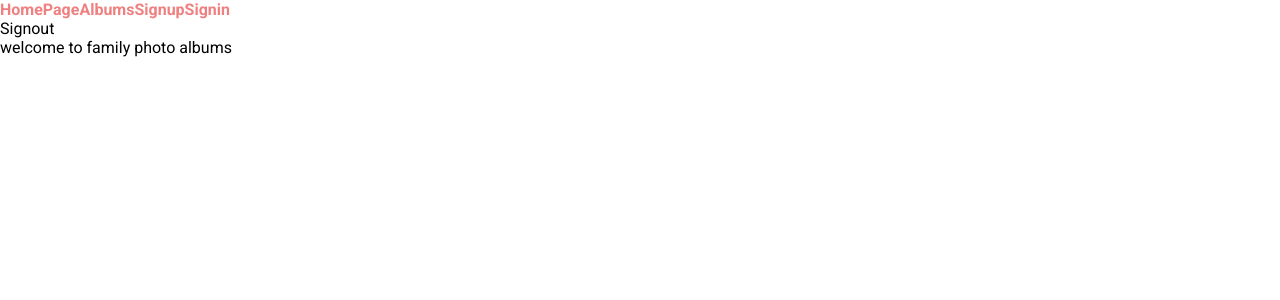
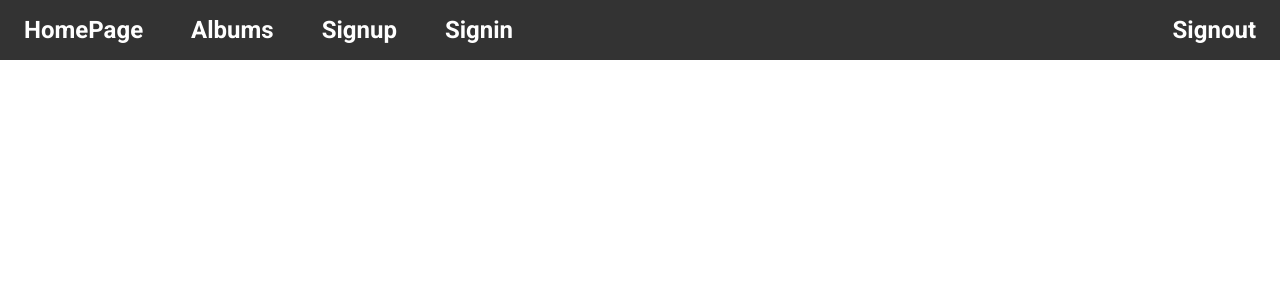
Before and after one commit to ASSAFVAN/Family-Photo-Albums, a React (Create React App) app in the folder client/: page / in a window 1280 px wide. Shown: the top 300 px of the page. Built offline with nearby package versions, Linux system fonts and the light colour scheme.

Commit message:
signout styling

```diff
--- a/client/src/components/Header/style.css
+++ b/client/src/components/Header/style.css
@@ -1,4 +1,4 @@
-/* .navbar {
+.navbar {
   display: flex;
   justify-content: space-between;
   align-items: center;
@@ -8,22 +8,26 @@
   top: 0;
   left: 0;
   z-index: 5;
-} */
-/*
+}
+
 .navbar--left {
   display: flex;
   justify-content: space-between;
   align-items: center;
 }
 
-.navbar a {
+.navbar a,
+.navbar--right {
   color: white;
   padding: 1rem;
   margin: 0 0.5rem;
   text-decoration: none;
   font-size: 1.5rem;
-} */
+  font-weight: 700;
+  cursor: pointer;
+}
 
-/* .navbar a:hover {
+.navbar a:hover,
+.navbar--right:hover {
   color: var(--primary-color);
-} */
+}
```
